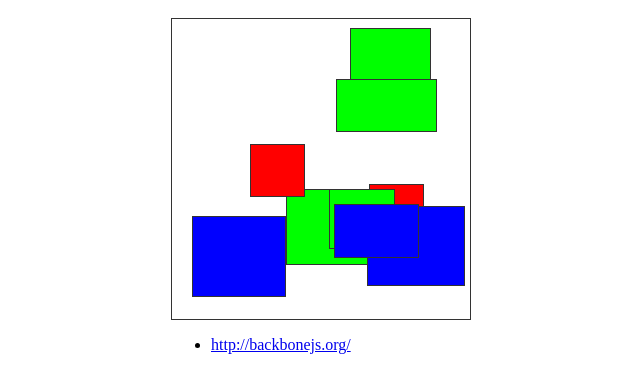
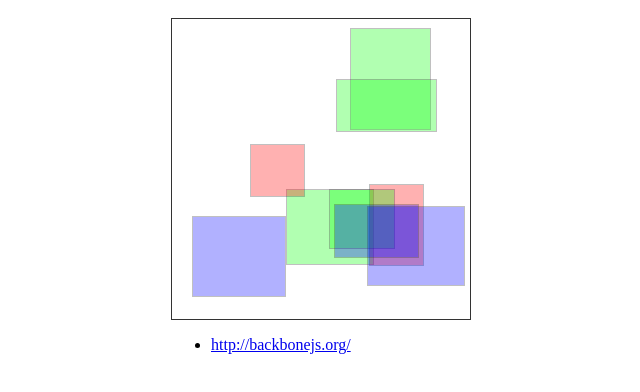
Before and after one commit to stujo/javascript-backbone-exploration, a website: page index.html in a window 1280 px wide. Shown: the part 98-490 px from the top of the page, without its empty margins (319-959 px from the left). Drawn offline with nearby package versions, Linux system fonts and the light colour scheme.

Commit message:
Add Opacity

```diff
--- a/css/styles.css
+++ b/css/styles.css
@@ -18,6 +18,7 @@ body{
    background-color: #F00;
    left: 50px;
    border: 1px solid #333;
+   opacity: 0.3;
 }
 
 .rectangle .selected {
```
